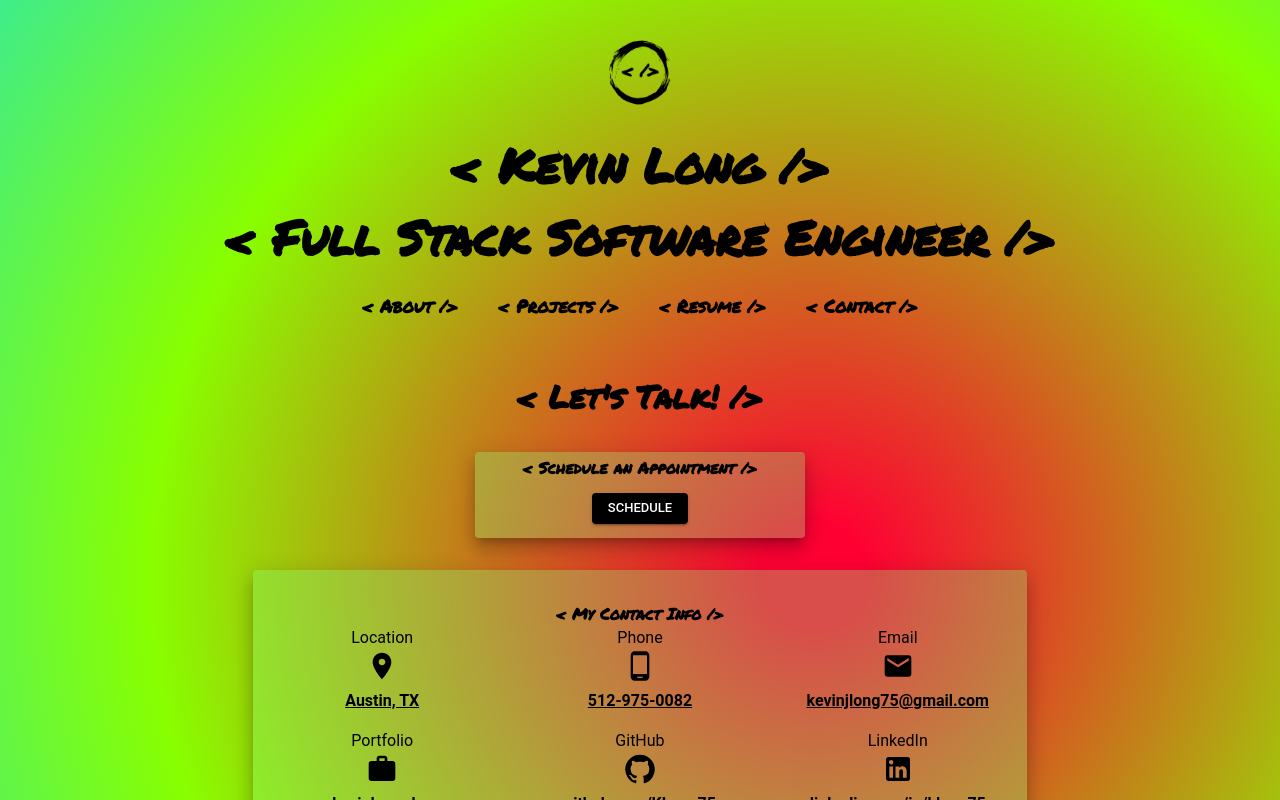
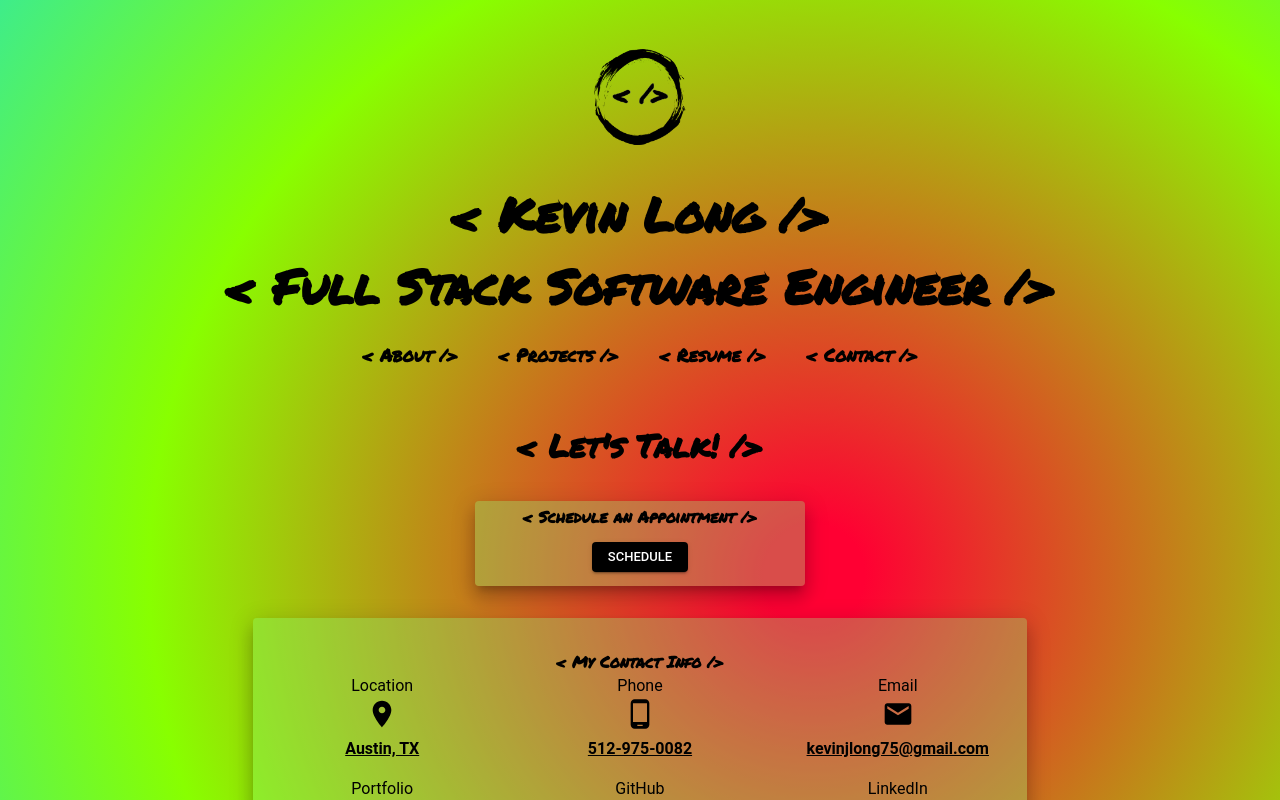
Before and after one commit to KLong75/kevin-new-portfolio, a React (Create React App) app: page /contact in a window 1280 px wide. Shown: the top 800 px of the page. Built offline with nearby package versions, Linux system fonts and the light colour scheme; a web font is replaced by a local one.

Commit message:
resize logo img

```diff
--- a/src/components/WebDevLogo/WebDevLogo.module.css
+++ b/src/components/WebDevLogo/WebDevLogo.module.css
@@ -1,7 +1,7 @@
 .logoImage {
-  width: 8%;
+  width: 12%;
   height: auto;
   display: block;
   margin: 0 auto;
-  min-width: 4rem;
+  min-width: 6rem;
 }
```
